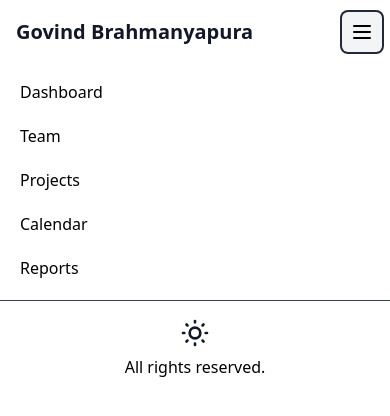
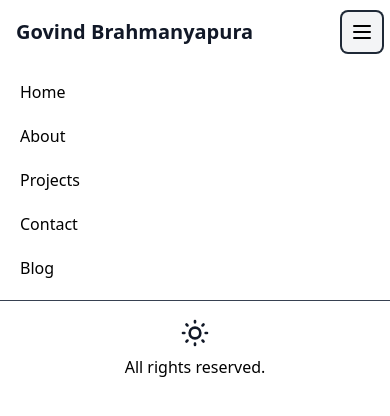
Before and after one commit to govindsartaj/personal-website, a Next.js app: page / in a window 390 px wide. Both pictures are taken after a click on the button "Open main menu". Shown: the top 416 px of the page. Built offline with nearby package versions, Linux system fonts and the light colour scheme.

Commit message:
fix mobile nav links

```diff
--- a/components/Navbar.js
+++ b/components/Navbar.js
@@ -64,15 +64,15 @@ export default function Navbar({ setDarkMode, darkMode }) {
       <div className={`md:hidden ${!mobileMenuOpen ? 'hidden' : 'block'}`} id="mobile-menu">
         <div className="px-2 pt-2 pb-3 space-y-1 sm:px-3">
           {/* <!-- Current: "bg-gray-900 text-white", Default: "text-gray-300 hover:bg-gray-700 hover:text-white" --> */}
-          <a href="#" className="dark:text-white hover:bg-gray-700 hover:text-white block px-3 py-2 rounded-md text-base font-medium">Dashboard</a>
+          <a href="#" className="dark:text-white hover:bg-gray-700 hover:text-white block px-3 py-2 rounded-md text-base font-medium">Home</a>
 
-          <a href="#" className="dark:text-white hover:bg-gray-700 hover:text-white block px-3 py-2 rounded-md text-base font-medium">Team</a>
+          <a href="#" className="dark:text-white hover:bg-gray-700 hover:text-white block px-3 py-2 rounded-md text-base font-medium">About</a>
 
           <a href="#" className="dark:text-white hover:bg-gray-700 hover:text-white block px-3 py-2 rounded-md text-base font-medium">Projects</a>
 
-          <a href="#" className="dark:text-white hover:bg-gray-700 hover:text-white block px-3 py-2 rounded-md text-base font-medium">Calendar</a>
+          <a href="#" className="dark:text-white hover:bg-gray-700 hover:text-white block px-3 py-2 rounded-md text-base font-medium">Contact</a>
 
-          <a href="#" className="dark:text-white hover:bg-gray-700 hover:text-white block px-3 py-2 rounded-md text-base font-medium">Reports</a>
+          <a href="#" className="dark:text-white hover:bg-gray-700 hover:text-white block px-3 py-2 rounded-md text-base font-medium">Blog</a>
         </div>
         <div className="pt-4 pb-3 border-t border-gray-700 dark:text-white text-center">
           <DarkModeToggle setDarkMode={setDarkMode} darkMode={darkMode} />
```
